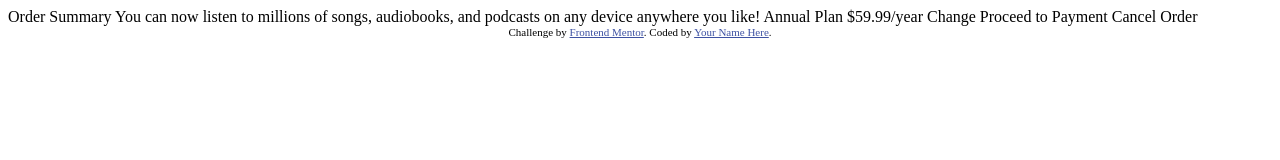
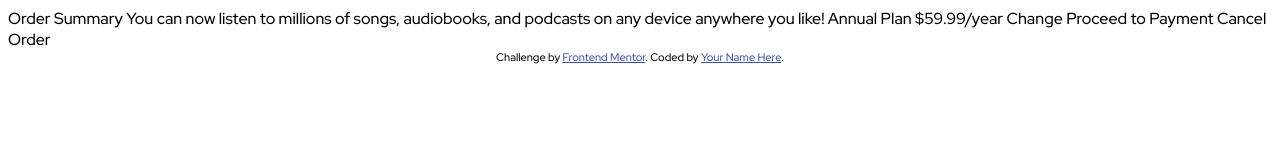
Before and after one commit to OlgaRybacka/orderSummary, a plain HTML site: page index.html in a window 1280 px wide. Drawn offline with Linux system fonts and the light colour scheme.

Commit message:
added styles.css and imported font

```diff
--- a/index.html
+++ b/index.html
@@ -5,7 +5,9 @@
   <meta name="viewport" content="width=device-width, initial-scale=1.0"> <!-- displays site properly based on user's device -->
 
   <link rel="icon" type="image/png" sizes="32x32" href="./images/favicon-32x32.png">
-
+  <link rel="preconnect" href="https://fonts.googleapis.com"><link rel="preconnect" href="https://fonts.gstatic.com" crossorigin>
+  <link href="https://fonts.googleapis.com/css2?family=Red+Hat+Display:wght@500;700;900&display=swap" rel="stylesheet">
+  <link rel="stylesheet" href="styles.css">
   <title>Frontend Mentor | Order summary card</title>
 
   <!-- Feel free to remove these styles or customise in your own stylesheet 👍 -->
--- /dev/null
+++ b/styles.css
@@ -0,0 +1,3 @@
+* {
+	font-family: 'Red Hat Display', sans-serif;
+}
```
